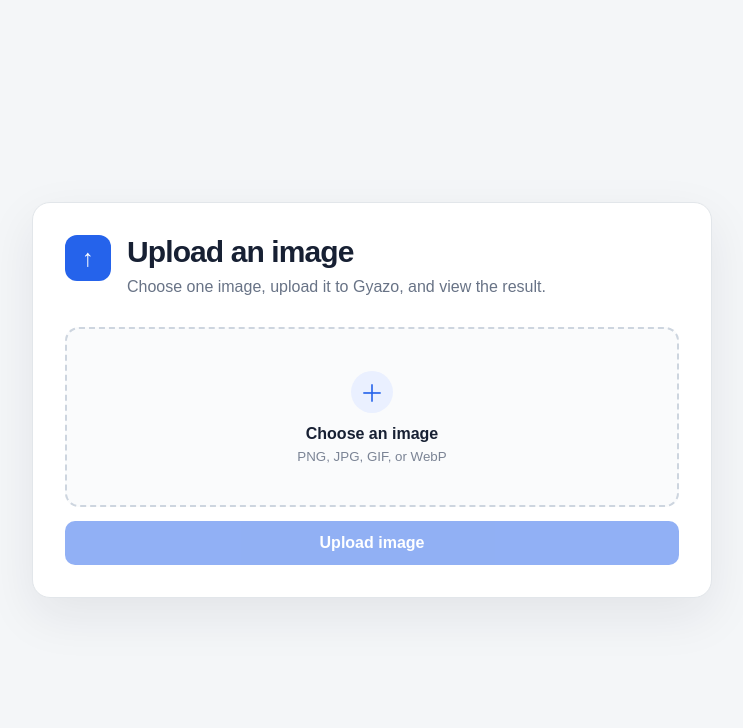
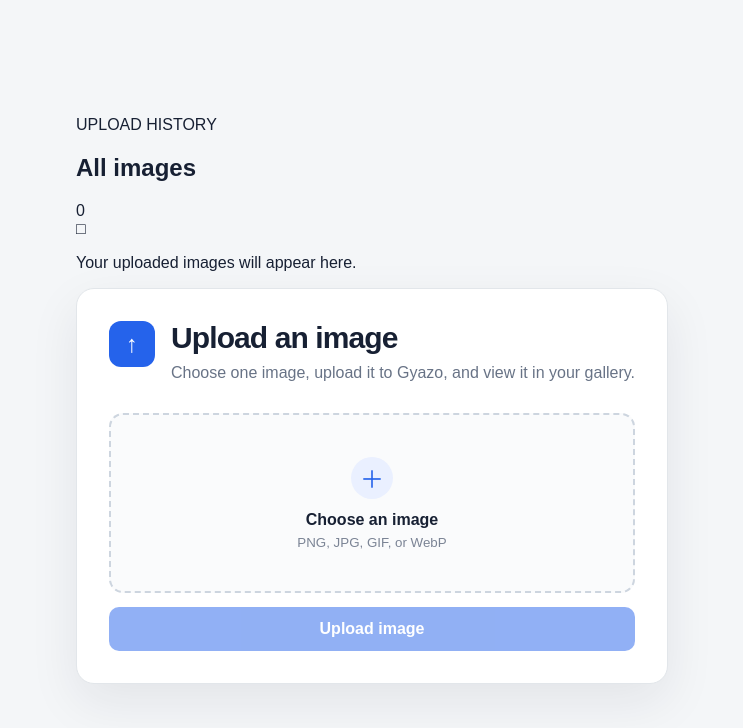
Before and after one commit to alfredD-12/Team_Dos, a Next.js app: page / in a window 1280 px wide. Shown: the top 728 px of the page, without its empty margins (268-1011 px from the left). Built offline with nearby package versions, Linux system fonts and the light colour scheme.

Commit message:
Add uploaded image gallery

```diff
--- a/app/page.tsx
+++ b/app/page.tsx
@@ -1,6 +1,6 @@
 "use client";
 
-import { FormEvent, useState } from "react";
+import { FormEvent, useEffect, useState } from "react";
 
 type UploadResult = {
   image_id: string;
@@ -8,11 +8,27 @@ type UploadResult = {
   url: string;
 };
 
+const STORAGE_KEY = "team-dos-upload-history";
+
 export default function HomePage() {
   const [file, setFile] = useState<File | null>(null);
-  const [result, setResult] = useState<UploadResult | null>(null);
+  const [uploads, setUploads] = useState<UploadResult[]>([]);
   const [uploading, setUploading] = useState(false);
   const [error, setError] = useState("");
+
+  useEffect(() => {
+    try {
+      const saved = window.localStorage.getItem(STORAGE_KEY);
+      if (saved) setUploads(JSON.parse(saved));
+    } catch {
+      setUploads([]);
+    }
+  }, []);
+
+  function saveUploads(nextUploads: UploadResult[]) {
+    setUploads(nextUploads);
+    window.localStorage.setItem(STORAGE_KEY, JSON.stringify(nextUploads));
+  }
 
   async function handleSubmit(event: FormEvent<HTMLFormElement>) {
     event.preventDefault();
@@ -24,7 +40,6 @@ export default function HomePage() {
 
     setUploading(true);
     setError("");
-    setResult(null);
 
     try {
       const formData = new FormData();
@@ -41,7 +56,8 @@ export default function HomePage() {
         throw new Error(data.message || "Upload failed.");
       }
 
-      setResult(data);
+      saveUploads([data, ...uploads]);
+      setFile(null);
     } catch (uploadError) {
       setError(
         uploadError instanceof Error ? uploadError.message : "Upload failed."
@@ -53,12 +69,45 @@ export default function HomePage() {
 
   return (
     <main className="page">
+      <section className="workspace">
+        <aside className="galleryPanel">
+          <div className="galleryHeader">
+            <div>
+              <span className="eyebrow">UPLOAD HISTORY</span>
+              <h2>All images</h2>
+            </div>
+            <span className="count">{uploads.length}</span>
+          </div>
+
+          {uploads.length === 0 ? (
+            <div className="emptyState">
+              <span>□</span>
+              <p>Your uploaded images will appear here.</p>
+            </div>
+          ) : (
+            <div className="galleryGrid">
+              {uploads.map((upload) => (
+                <a
+                  className="galleryItem"
+                  href={upload.permalink_url}
+                  target="_blank"
+                  rel="noreferrer"
+                  key={upload.image_id}
+                  title="View on Gyazo"
+                >
+                  <img src={upload.url} alt="Uploaded image" />
+                </a>
+              ))}
+            </div>
+          )}
+        </aside>
+
         <section className="panel">
           <header className="header">
             <div className="logo">↑</div>
             <div>
               <h1>Upload an image</h1>
-            <p>Choose one image, upload it to Gyazo, and view the result.</p>
+              <p>Choose one image, upload it to Gyazo, and view it in your gallery.</p>
             </div>
           </header>
 
@@ -87,23 +136,24 @@ export default function HomePage() {
 
           {error && <p className="error">{error}</p>}
 
-        {result && (
+          {uploads[0] && (
             <section className="result">
               <div className="resultHeader">
                 <div>
-                <small>UPLOAD COMPLETE</small>
+                  <small>LATEST UPLOAD</small>
                   <h2>Your image</h2>
                 </div>
-              <a href={result.permalink_url} target="_blank" rel="noreferrer">
+                <a href={uploads[0].permalink_url} target="_blank" rel="noreferrer">
                   View on Gyazo ↗
                 </a>
               </div>
               <div className="imageFrame">
-              <img src={result.url} alt="Uploaded to Gyazo" />
+                <img src={uploads[0].url} alt="Latest uploaded image" />
               </div>
             </section>
           )}
         </section>
+      </section>
     </main>
   );
 }
```
Lines whose indentation alone changed are shown as unchanged.
